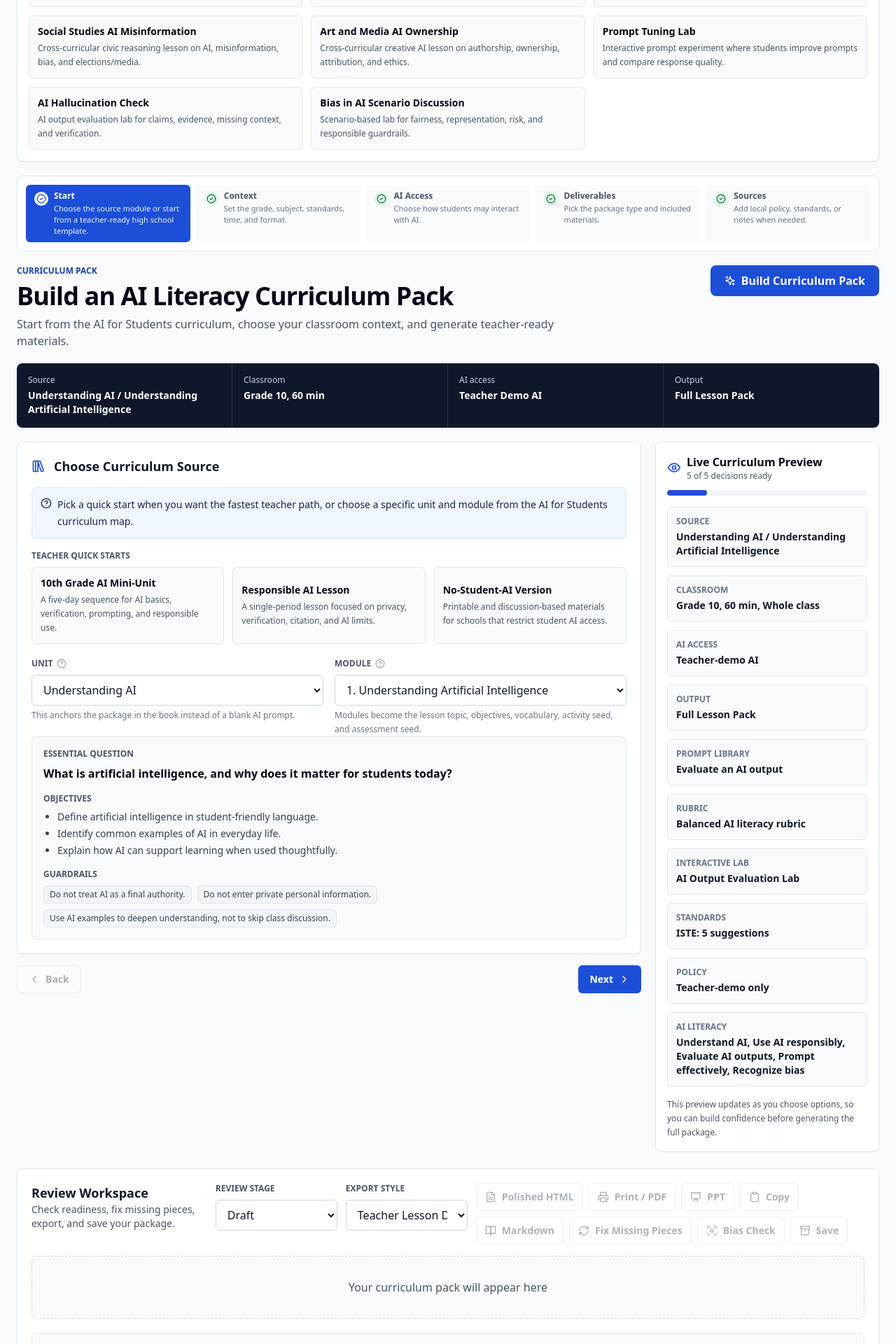
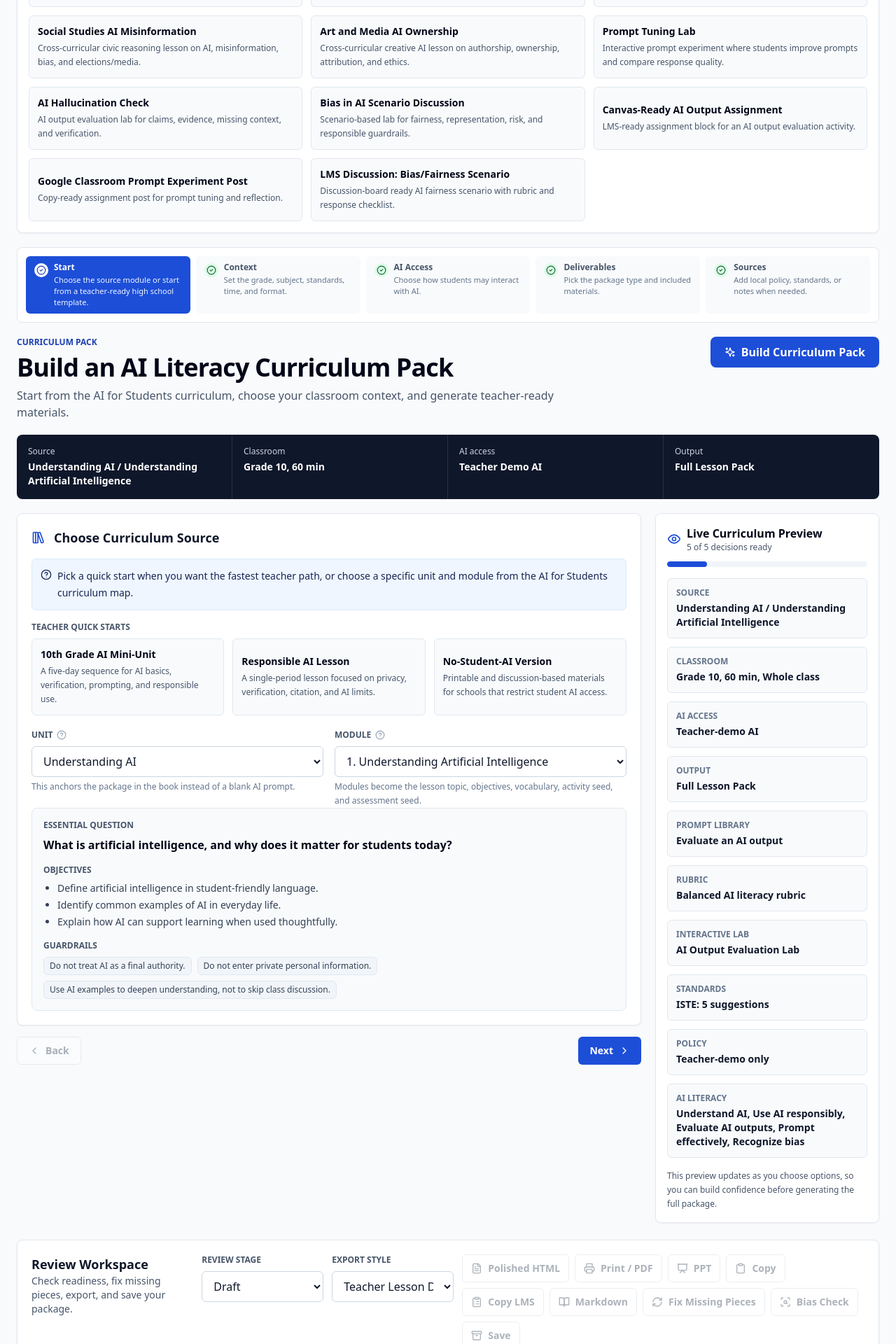
Before and after one commit to ronaceto/ClassroomCopilot, a React (Vite) app: page / in a window 1280 px wide. Shown: the part 540-2460 px from the top of the page at 70% size. Built offline with nearby package versions, Linux system fonts and the light colour scheme.

Commit message:
Add LMS-ready export workflow (#18)

```diff
--- a/src/App.tsx
+++ b/src/App.tsx
@@ -31,7 +31,7 @@ import {
 } from 'lucide-react';
 import { useChat } from './hooks/useChat';
 import { ClassroomConfig } from './types';
-import { CopyTemplate, copyToClipboard, exportToHtml, exportToMarkdown, exportToPptx, printFormattedDocument } from './utils/documentExport';
+import { CopyTemplate, buildLmsAssignmentCopy, copyToClipboard, exportToHtml, exportToMarkdown, exportToPptx, printFormattedDocument } from './utils/documentExport';
 import curriculumDataJson from '../curriculum-map/data/modules.json';
 import curriculumWorkflowJson from '../product-planning/data/build-workflow-config.json';
 import courseWorkflowJson from '../product-planning/data/build-college-course-config.json';
@@ -207,6 +207,18 @@ const readinessChecks = [
     terms: ['checklist', 'implementation', 'materials', 'delivery'],
   },
   {
+    label: 'LMS-ready instructions',
+    terms: ['lms', 'canvas', 'google classroom', 'moodle', 'schoology', 'assignment post'],
+  },
+  {
+    label: 'Student submission evidence',
+    terms: ['submission', 'student evidence', 'submit', 'deliverable', 'evidence of learning'],
+  },
+  {
+    label: 'Rubric table',
+    terms: ['rubric table', 'criteria', 'performance level', 'points', 'score'],
+  },
+  {
     label: 'Bias / inclusivity review',
     terms: ['bias', 'inclusive', 'representation', 'stereotype', 'culturally responsive'],
   },
@@ -280,6 +292,7 @@ const refinementPresets = [
   { label: 'More examples', instruction: 'Add concrete teacher and student examples, model responses, common misconceptions, and non-examples.' },
   { label: 'Extension challenge', instruction: 'Add an advanced extension task with deeper reasoning, transfer, and optional independent inquiry.' },
   { label: 'Turn into AI lab', instruction: 'Convert this package into a safe interactive AI literacy lab with teacher setup, student lab flow, sample materials, guardrails, reflection, evidence of learning, and slide outline.' },
+  { label: 'Make LMS-ready', instruction: 'Convert this into a copy-ready LMS assignment package with Canvas module overview, Google Classroom assignment post, Moodle/Schoology activity instructions, discussion prompt if useful, student checklist, submission evidence, rubric table, teacher announcement, due-date placeholder, points placeholder, and AI-use policy language.' },
   { label: 'Check Bias & Inclusivity', instruction: 'Review the package for biased, exclusionary, culturally narrow, inaccessible, or stereotype-reinforcing language. Return one improved package plus a concise ## Bias and Inclusivity Notes section that names what changed.' },
   { label: 'Advisory version', instruction: 'Rewrite or extend this for advisory board review with employer-facing rationale, questions, evidence needs, and decision points.' },
   { label: 'Recruitment version', instruction: 'Create student-facing and stakeholder-facing recruitment copy, talking points, program benefits, and career relevance.' },
@@ -480,6 +493,7 @@ const deliverableDescriptions: Record<string, string> = {
   prompt_experiment_activity: 'Structured activity where students tune prompts and compare response quality.',
   ai_output_evaluation_lab: 'Hands-on lab for checking claims, evidence, bias, hallucination risk, and verification steps.',
   bias_fairness_scenario: 'Scenario discussion package for AI fairness, representation, risk, and responsible decisions.',
+  lms_assignment_pack: 'Copy-ready LMS package with module overview, assignment post, student checklist, rubric table, and announcement.',
   syllabus_draft: 'Course overview, outcomes, policies, schedule, and grading language.',
   full_course_package: 'Full syllabus-ready course with modules, labs, assignments, assessment plan, and AI policy.',
   lab_ready_course: 'Hands-on course build with lab objectives, setup notes, checkpoints, rubrics, and troubleshooting.',
@@ -502,6 +516,11 @@ const interactiveDeliverableOptions: OptionItem[] = [
     value: 'bias_fairness_scenario',
     label: 'Bias/Fairness Scenario',
     deliverables: ['scenario_cards', 'discussion_questions', 'guardrail_recommendations', 'reflection', 'rubric_checklist'],
+  },
+  {
+    value: 'lms_assignment_pack',
+    label: 'LMS Assignment Pack',
+    deliverables: ['canvas_module_overview', 'google_classroom_post', 'student_checklist', 'submission_evidence', 'rubric_table'],
   },
 ];
 
@@ -634,6 +653,24 @@ const samplePackages: Array<{ title: string; mode: BuilderMode; description: str
     mode: 'curriculum-pack',
     description: 'Scenario-based lab for fairness, representation, risk, and responsible guardrails.',
     content: '## Lab Snapshot\nStudents evaluate an AI-use scenario for fairness, bias, representation, privacy, and possible harm.\n\n## Interactive Lab Flow\n1. Read the scenario card.\n2. Identify who is affected by the AI decision or output.\n3. Name possible bias, missing perspectives, or privacy risks.\n4. Recommend guardrails or a better decision process.\n5. Reflect on how human judgment should stay involved.\n\n## Bias and Inclusivity Notes\nTeacher reviews scenarios for cultural assumptions, representation, and accessible language before use.\n\n## Rubric\nCriteria include fairness reasoning, risk identification, representation, privacy, guardrail quality, and reflection.',
+  },
+  {
+    title: 'Canvas-Ready AI Output Assignment',
+    mode: 'curriculum-pack',
+    description: 'LMS-ready assignment block for an AI output evaluation activity.',
+    content: '## LMS Assignment Pack\n\n## Canvas Module Overview\nStudents evaluate a sample AI response for accuracy, evidence, missing context, bias, and verification needs.\n\n## Google Classroom Assignment Post\nTitle: AI Output Evaluation Lab\nInstructions: Read the sample AI response, mark claims that need evidence, identify possible bias or missing context, and submit your verification plan and revised response.\n\n## Student Checklist\n- Identify at least three claims.\n- Mark what needs verification.\n- Name one possible bias or limitation.\n- Choose sources or class evidence to check.\n- Submit a revised response and reflection.\n\n## Submission Evidence\nStudents submit an annotated response, verification notes, revised response, and reflection.\n\n## Rubric Table\nCriteria: claim checking, evidence quality, bias detection, verification plan, revision quality, responsible AI use.',
+  },
+  {
+    title: 'Google Classroom Prompt Experiment Post',
+    mode: 'curriculum-pack',
+    description: 'Copy-ready assignment post for prompt tuning and reflection.',
+    content: '## LMS Assignment Pack\n\n## Google Classroom Assignment Post\nTitle: Prompt Experiment: Improve the Prompt\nInstructions: Compare a weak prompt with an improved prompt. Explain what changed, predict how the response will improve, and reflect on how prompt clarity affects AI output quality.\n\n## Student Directions\n1. Read the weak prompt.\n2. Add context, audience, constraints, and output format.\n3. Compare the two responses provided by your teacher or generated under supervision.\n4. Submit your improved prompt and reflection.\n\n## Student Checklist\nPrompt has a clear task, context, audience, format, and privacy-safe wording.\n\n## Submission Evidence\nImproved prompt, comparison notes, and reflection paragraph.\n\n## Rubric Table\nCriteria: task clarity, context, output format, comparison quality, reflection.',
+  },
+  {
+    title: 'LMS Discussion: Bias/Fairness Scenario',
+    mode: 'curriculum-pack',
+    description: 'Discussion-board ready AI fairness scenario with rubric and response checklist.',
+    content: '## LMS Assignment Pack\n\n## LMS Discussion Prompt\nRead the AI fairness scenario. Who could be affected by the AI output or decision? What bias, privacy issue, or missing perspective might appear? What guardrails would make the use safer or fairer?\n\n## Student Response Requirements\nPost one original response and one reply. Use evidence from the scenario. Recommend at least one practical guardrail.\n\n## Student Checklist\n- Names affected people or groups.\n- Identifies one fairness, bias, or privacy concern.\n- Recommends a guardrail.\n- Explains where human judgment belongs.\n\n## Submission Evidence\nDiscussion post, peer reply, and short reflection.\n\n## Rubric Table\nCriteria: fairness reasoning, risk identification, guardrail quality, peer response, reflection.',
   },
   {
     title: 'Intro AI Technology Course',
@@ -896,6 +933,9 @@ function CurriculumPackBuilder({
       `Student AI access level: ${labelFromValue(settings.studentAiAccessLevel)} - ${studentAccessNotes[settings.studentAiAccessLevel]}`,
       `Output package: ${selectedPack.label}`,
       `Included deliverables: ${(selectedPack.deliverables ?? []).map(labelFromValue).join(', ')}`,
+      selectedPack.value === 'lms_assignment_pack'
+        ? 'LMS assignment pack requested: include Canvas module overview, Google Classroom assignment post, Moodle/Schoology activity instructions, discussion prompt if relevant, student checklist, submission evidence, rubric table, teacher announcement, AI-use policy, and due-date placeholder.'
+        : 'LMS assignment pack requested: no, but include copy-ready LMS notes when useful.',
       `AI literacy components to emphasize: ${aiLiteracyComponents.join(', ')}`,
       `Reading/accessibility support: ${selectedReadingSupport.label} - ${selectedReadingSupport.description}`,
       `Prompt library focus: ${selectedPromptLibrary.label} - ${selectedPromptLibrary.description}`,
@@ -916,6 +956,7 @@ function CurriculumPackBuilder({
       'For the prompt library, include teacher-facing setup notes and student-facing prompt stems that match the selected AI access level.',
       'For the rubric, include four clear performance levels and the selected AI-output evaluation criteria.',
       'For the interactive lab, include teacher setup, student-facing directions, lab steps, reflection prompts, safety guardrails, evidence of learning, and a slide outline. Treat it as a safe simulated or teacher-controlled AI literacy experience unless student AI access explicitly allows independent use.',
+      'For LMS-ready blocks, include copy-ready headings: ## Canvas Module Overview, ## Google Classroom Assignment Post, ## Moodle / Schoology Activity Instructions, ## Student Checklist, ## Submission Evidence, ## Rubric Table, ## Teacher Announcement. Include title, student directions, estimated time, materials, submission type, due-date placeholder, and AI-use policy language.',
       'For accessibility, include the selected reading/accessibility support as concrete student-facing adjustments.',
       'For policy compliance, include a short Policy Alignment Summary covering privacy, AI disclosure, student access, teacher review, and family/admin language.',
       'For the slide deck outline, include 6-10 slide titles with speaker notes and student interaction moments.',
@@ -2356,8 +2397,9 @@ function GeneratedOutput({
       'Improve the generated package below for product readiness.',
       `Focus especially on: ${missingLabels}.`,
       'Preserve useful existing content, but rewrite the package as one complete improved version.',
-      'Add any missing standards/outcomes alignment, assessment evidence, AI-use guardrails, privacy language, prompt library, AI evaluation rubric, accessibility supports, family/admin language, bias/inclusivity review notes, data privacy transparency, and implementation notes.',
+      'Add any missing standards/outcomes alignment, assessment evidence, AI-use guardrails, privacy language, prompt library, AI evaluation rubric, accessibility supports, family/admin language, bias/inclusivity review notes, data privacy transparency, LMS-ready instructions, student submission evidence, rubric table, and implementation notes.',
       'Include a Policy Alignment Summary when privacy, family/admin language, or AI-use guardrails are missing.',
+      'Include copy-ready LMS sections when LMS signals are missing: ## Canvas Module Overview, ## Google Classroom Assignment Post, ## Moodle / Schoology Activity Instructions, ## Student Checklist, ## Submission Evidence, ## Rubric Table, and ## Teacher Announcement.',
       'Use clean markdown headings and keep it ready for export to HTML, print/PDF, Markdown, or PPT.',
       '',
       'Current package:',
@@ -2370,7 +2412,7 @@ function GeneratedOutput({
       `Refine the generated package using this focus: ${label}.`,
       instruction,
       'Preserve useful existing content, but return one complete updated package with clean markdown headings.',
-      'Keep outcomes alignment, assessment evidence, AI guardrails, accessibility, export readiness, and implementation details intact.',
+      'Keep outcomes alignment, assessment evidence, AI guardrails, accessibility, LMS-ready assignment instructions, export readiness, and implementation details intact.',
       '',
       'Current package:',
       content,
@@ -2405,6 +2447,7 @@ function GeneratedOutput({
             options={toSelectOptions([
               { value: 'teacher_lesson_deck', label: 'Teacher Lesson Deck' },
               { value: 'student_activity_deck', label: 'Student Activity Deck' },
+              { value: 'lms_assignment_pack', label: 'LMS Assignment Pack' },
               { value: 'college_syllabus_packet', label: 'College Syllabus Packet' },
               { value: 'program_proposal_deck', label: 'Program Proposal Deck' },
               { value: 'advisory_board_deck', label: 'Advisory Board Deck' },
@@ -2435,6 +2478,12 @@ function GeneratedOutput({
             label="Copy"
             disabled={!hasContent || isLoading}
             onClick={() => runExport('Copied to clipboard.', () => copyToClipboard(content))}
+          />
+          <ExportButton
+            icon={ClipboardList}
+            label="Copy LMS"
+            disabled={!hasContent || isLoading}
+            onClick={() => runExport('LMS assignment block copied.', () => copyToClipboard(buildLmsAssignmentCopy(content)))}
           />
           <ExportButton
             icon={BookOpen}
--- a/src/utils/documentExport.ts
+++ b/src/utils/documentExport.ts
@@ -1,6 +1,7 @@
 export type CopyTemplate =
   | 'teacher_lesson_deck'
   | 'student_activity_deck'
+  | 'lms_assignment_pack'
   | 'college_syllabus_packet'
   | 'program_proposal_deck'
   | 'advisory_board_deck';
@@ -8,6 +9,7 @@ export type CopyTemplate =
 const templateLabels: Record<CopyTemplate, string> = {
   teacher_lesson_deck: 'Teacher Lesson Deck',
   student_activity_deck: 'Student Activity Deck',
+  lms_assignment_pack: 'LMS Assignment Pack',
   college_syllabus_packet: 'College Syllabus Packet',
   program_proposal_deck: 'Program Proposal Deck',
   advisory_board_deck: 'Advisory Board Deck',
@@ -29,6 +31,49 @@ export const copyToClipboard = async (content: string): Promise<void> => {
 
 export const exportToMarkdown = (content: string, filename: string): void => {
   downloadTextFile(content, `${filename}.md`, 'text/markdown;charset=utf-8');
+};
+
+export const buildLmsAssignmentCopy = (content: string): string => {
+  const sections = splitIntoSections(content);
+  const lmsSectionTitles = [
+    'Canvas Module Overview',
+    'Google Classroom Assignment Post',
+    'Moodle / Schoology Activity Instructions',
+    'Moodle/Schoology Activity Instructions',
+    'LMS Discussion Prompt',
+    'Student Checklist',
+    'Submission Evidence',
+    'Rubric Table',
+    'Teacher Announcement',
+    'AI Use Guardrails',
+  ];
+  const selectedSections = sections.filter((section) =>
+    lmsSectionTitles.some((title) => section.title.toLowerCase().includes(title.toLowerCase())),
+  );
+
+  if (selectedSections.length > 0) {
+    return [
+      '# LMS Assignment Pack',
+      '',
+      ...selectedSections.flatMap((section) => [`## ${section.title}`, '', ...section.lines, '']),
+    ].join('\n').trim();
+  }
+
+  return [
+    '# LMS Assignment Pack',
+    '',
+    '## Assignment Post',
+    'Copy the generated package below into Canvas, Google Classroom, Moodle, or Schoology. Add the due date, points, submission type, and local AI-use policy before publishing.',
+    '',
+    '## Student Checklist',
+    '- Read the directions and success criteria.',
+    '- Complete the activity and submit the required evidence.',
+    '- Follow the AI-use policy and privacy guardrails.',
+    '- Reflect on accuracy, evidence, bias, and responsible use.',
+    '',
+    '## Source Package',
+    content,
+  ].join('\n');
 };
 
 export const exportToHtml = (content: string, filename: string, template: CopyTemplate = 'teacher_lesson_deck'): void => {
@@ -336,12 +381,21 @@ const addContentSlide = (
 
 const addFacilitationSlide = (pptx: import('pptxgenjs').default, template: CopyTemplate): void => {
   const slide = pptx.addSlide();
-  const title = template === 'advisory_board_deck' ? 'Advisory Facilitation Notes' : template === 'program_proposal_deck' ? 'Proposal Review Notes' : 'Teacher Facilitation Notes';
+  const title =
+    template === 'advisory_board_deck'
+      ? 'Advisory Facilitation Notes'
+      : template === 'program_proposal_deck'
+        ? 'Proposal Review Notes'
+        : template === 'lms_assignment_pack'
+          ? 'LMS Publishing Notes'
+          : 'Teacher Facilitation Notes';
   const notes =
     template === 'advisory_board_deck'
       ? ['Confirm employer skill needs.', 'Capture advisory feedback and action items.', 'Identify internship, project, and tool recommendations.', 'Document curriculum updates for CQI follow-up.']
       : template === 'program_proposal_deck'
         ? ['Review rationale, outcomes, staffing, resources, and lab/tool needs.', 'Check course sequence and credential milestones.', 'Validate CQI evidence and advisory input.', 'Use as a draft for department and institutional review.']
+        : template === 'lms_assignment_pack'
+          ? ['Add due dates, points, and submission settings in the LMS.', 'Paste the student checklist and rubric into the assignment description.', 'Publish AI-use policy language before students begin.', 'Keep a teacher-reviewed no-AI or supervised-AI option ready when required.']
         : ['Review AI-use guardrails before students begin.', 'Check alignment between objectives, activities, and evidence of learning.', 'Adapt examples, timing, and accessibility supports for your learners.', 'Use the exported package as a draft for teacher, faculty, or department review.'];
   slide.background = { color: 'EFF6FF' };
   slide.addText(title, { x: 0.6, y: 0.45, w: 12, h: 0.55, fontFace: 'Aptos Display', fontSize: 24, bold: true, color: '1E3A8A', fit: 'shrink', margin: 0 });
```
